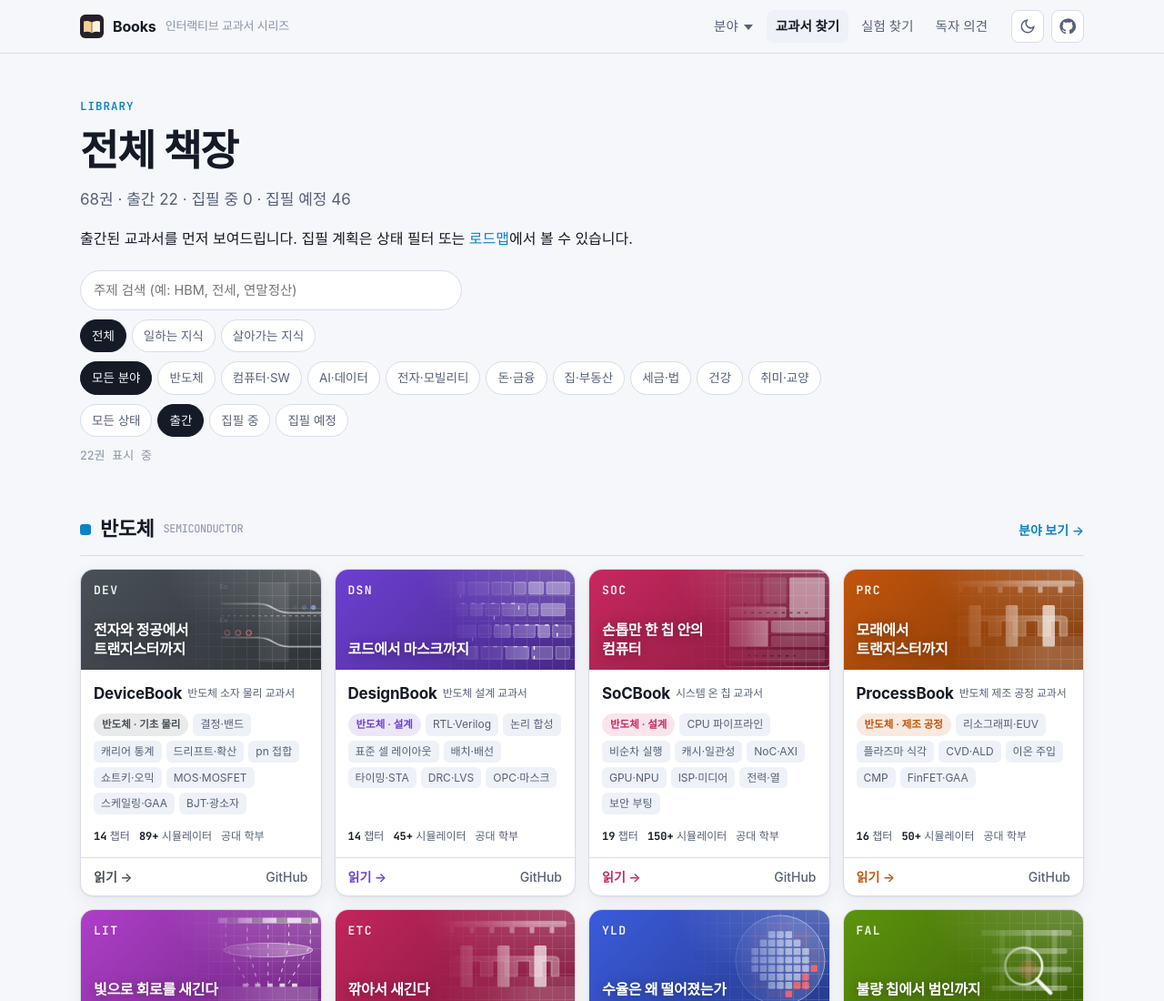
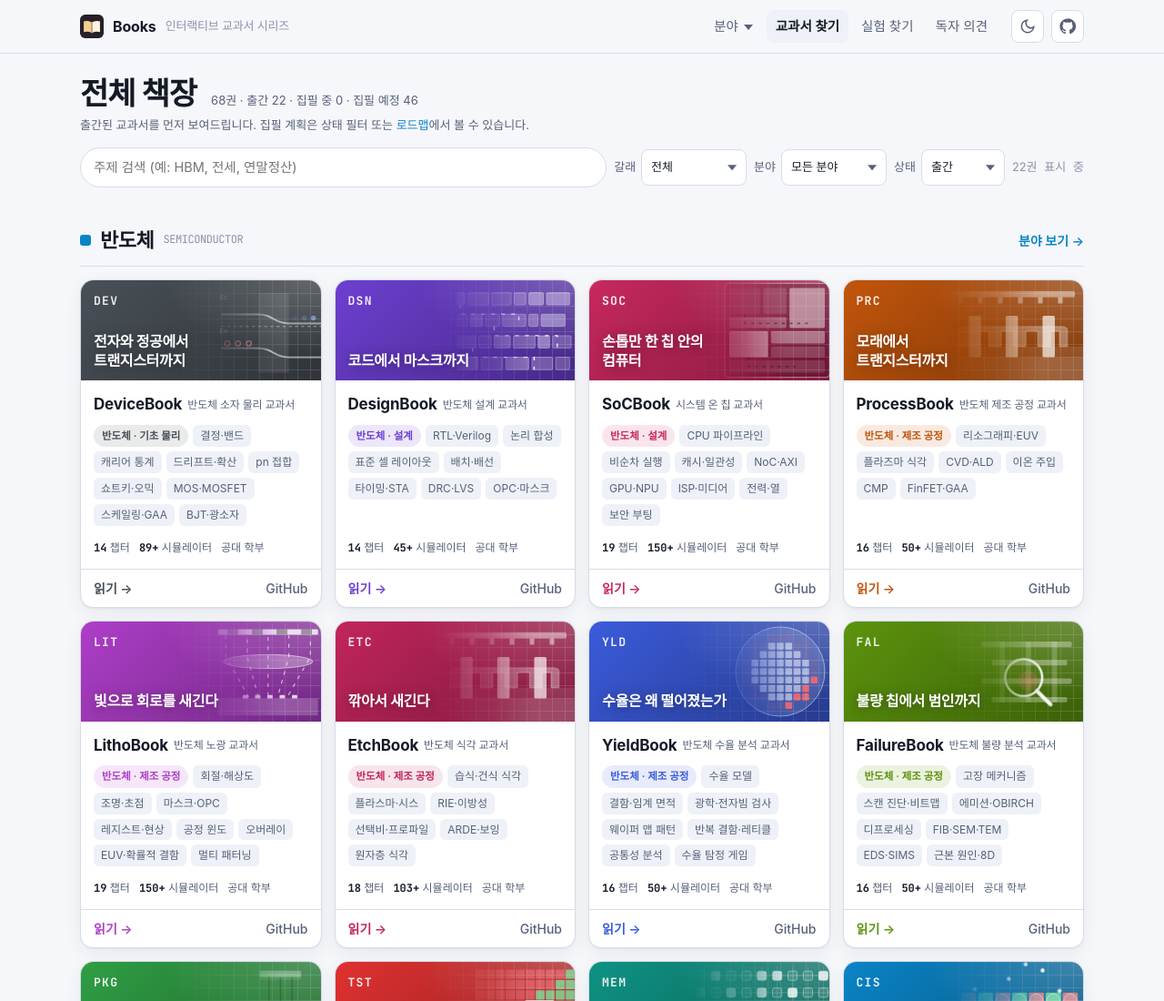
Before and after one commit to geniuskey/books, a plain HTML site: page library.html in a window 1280 px wide. Shown: the top 1100 px of the page at 91% size. Drawn offline with Linux system fonts and the light colour scheme; a web font is replaced by a local one.

Commit message:
Compact library header and filters

```diff
--- a/css/style.css
+++ b/css/style.css
@@ -740,6 +740,25 @@ a.badge.stg:hover { text-decoration: none; filter: brightness(1.1); }
 .page-head .lead { color: var(--text-dim); font-size: 17px; margin: 0; max-width: 40em; }
 .lib-filters { display: flex; flex-direction: column; gap: 10px; margin-top: 22px; }
 .lib-filters .search { flex: none; width: 100%; max-width: 420px; }
+.library-head { padding: 24px 0 12px; }
+.library-heading { display: flex; flex-wrap: wrap; align-items: baseline; gap: 4px 16px; }
+.library-head h1 { margin: 0; font-size: clamp(27px, 3vw, 34px); }
+.library-count { color: var(--text-dim); font-size: 13px; }
+.library-intro { margin: 3px 0 0; color: var(--text-dim); font-size: 13px; }
+.library-head .lib-filters { flex-direction: row; flex-wrap: wrap; align-items: center; gap: 8px; margin-top: 14px; }
+.library-head .lib-filters .search { flex: 1 1 260px; width: auto; min-width: 0; max-width: none; }
+.library-select { position: relative; display: flex; align-items: center; gap: 6px; white-space: nowrap; color: var(--text-dim); font-size: 13px; }
+.library-select::after { content: ""; position: absolute; right: 11px; top: 50%; width: 10px; height: 6px; background: currentColor; clip-path: polygon(0 0, 100% 0, 50% 100%); transform: translateY(-50%); pointer-events: none; }
+.library-select select { appearance: none; max-width: 190px; min-height: 40px; padding: 7px 28px 7px 10px; border: 1px solid var(--border); border-radius: var(--radius-sm); background: var(--bg-elev); color: var(--text); font: inherit; cursor: pointer; }
+.library-select select:focus-visible { outline: 2px solid var(--accent); outline-offset: 2px; }
+.library-head .shown { margin-left: auto; white-space: nowrap; }
+@media (max-width: 640px) {
+  .library-head { padding-top: 16px; }
+  .library-head .lib-filters .search { flex-basis: 100%; }
+  .library-select { flex: 1 1 auto; }
+  .library-select select { flex: 1; min-width: 0; max-width: 100%; }
+  .library-head .shown { margin-left: 0; }
+}
 .shown { font-size: 13px; color: var(--text-faint); font-family: var(--mono); min-height: 1em; }
 .group { padding: 28px 0 8px; }
 .group-head { display: flex; align-items: baseline; justify-content: space-between; gap: 12px; margin-bottom: 14px; border-bottom: 1px solid var(--border); padding-bottom: 10px; }
--- a/js/library.js
+++ b/js/library.js
@@ -41,20 +41,10 @@ EB.start("library", (d) => {
     status: [{ v: "all", t: "모든 상태" }, ...Object.entries(d.statusLabels).map(([v, t]) => ({ v, t }))],
   };
   Object.entries(groups).forEach(([key, opts]) => {
-    const box = $(`#f-${key}`);
-    opts.forEach((o) => {
-      const b = document.createElement("button");
-      b.type = "button";
-      b.textContent = o.t;
-      b.dataset.v = o.v;
-      if (o.wing) b.dataset.wing = o.wing;
-      b.setAttribute("aria-pressed", String(o.v === "all"));
-      box.appendChild(b);
-    });
-    box.addEventListener("click", (e) => {
-      const b = e.target.closest("button");
-      if (!b) return;
-      state[key] = b.dataset.v;
+    const select = $(`#f-${key}`);
+    opts.forEach((o) => select.add(new Option(o.t, o.v)));
+    select.addEventListener("change", () => {
+      state[key] = select.value;
       if (key === "wing") state.field = "all";
       sync();
     });
@@ -67,15 +57,13 @@ EB.start("library", (d) => {
   ["wing", "field", "status"].forEach((k) => {
     if (groups[k].some((o) => o.v === qs.get(k))) state[k] = qs.get(k);
   });
+  if (state.wing !== "all" && !groups.field.some((o) => o.v === state.field && (!o.wing || o.wing === state.wing))) state.field = "all";
   if (qs.get("q")) search.value = qs.get("q");
 
   function sync() {
-    Object.keys(groups).forEach((key) => {
-      EB.$$(`#f-${key} button`).forEach((b) => {
-        b.setAttribute("aria-pressed", String(b.dataset.v === state[key]));
-        if (key === "field") b.hidden = state.wing !== "all" && b.dataset.wing && b.dataset.wing !== state.wing;
-      });
-    });
+    const field = $("#f-field");
+    field.replaceChildren(...groups.field.filter((o) => !o.wing || state.wing === "all" || o.wing === state.wing).map((o) => new Option(o.t, o.v)));
+    Object.keys(groups).forEach((key) => { $(`#f-${key}`).value = state[key]; });
     const q = search.value.trim().toLowerCase();
     const params = new URLSearchParams();
     Object.entries(state).forEach(([k, v]) => params.set(k, v));
--- a/library.html
+++ b/library.html
@@ -30,16 +30,18 @@
 <body>
 
 <main>
-  <section class="page-head">
+  <section class="page-head library-head">
     <div class="wrap">
-      <div class="eyebrow">Library</div>
-      <h1>전체 책장</h1>
-      <p class="lead" id="lib-count"></p><p>출간된 교과서를 먼저 보여드립니다. 집필 계획은 상태 필터 또는 <a href="roadmap.html">로드맵</a>에서 볼 수 있습니다.</p>
+      <div class="library-heading">
+        <h1>전체 책장</h1>
+        <span class="library-count" id="lib-count"></span>
+      </div>
+      <p class="library-intro">출간된 교과서를 먼저 보여드립니다. 집필 계획은 상태 필터 또는 <a href="roadmap.html">로드맵</a>에서 볼 수 있습니다.</p>
       <div class="lib-filters">
         <input class="search" id="search" type="search" placeholder="주제 검색 (예: HBM, 전세, 연말정산)" aria-label="교과서 검색">
-        <div class="filters" id="f-wing" role="group" aria-label="갈래"></div>
-        <div class="filters" id="f-field" role="group" aria-label="분야"></div>
-        <div class="filters" id="f-status" role="group" aria-label="상태"></div>
+        <label class="library-select">갈래 <select id="f-wing"></select></label>
+        <label class="library-select">분야 <select id="f-field"></select></label>
+        <label class="library-select">상태 <select id="f-status"></select></label>
         <span class="shown" id="shown" aria-live="polite"></span>
       </div>
     </div>
```
